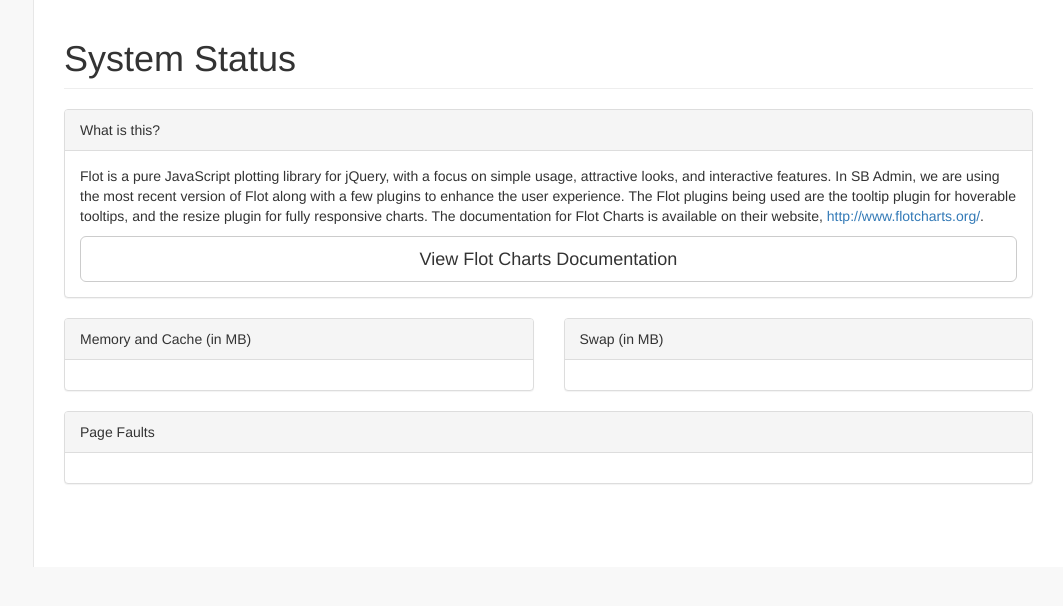
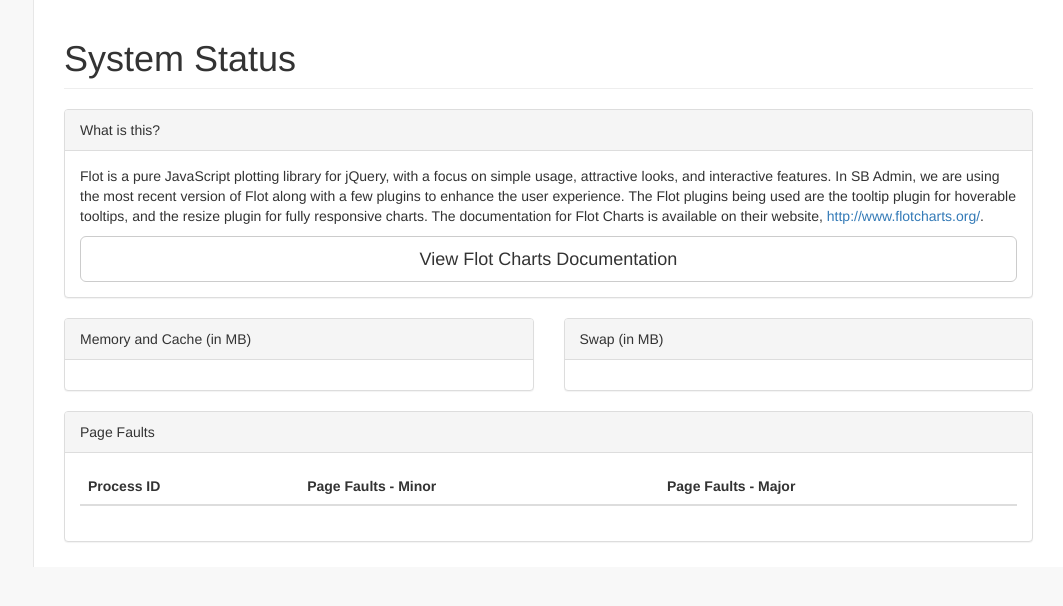
Before and after one commit to dantasl/Operational-Systems-Project, a Flask app: page / in a window 1280 px wide. Shown: the part 52-658 px from the top of the page, without its empty margins (217-1280 px from the left). Run offline with Flask 2, Linux system fonts and the light colour scheme; data that the repository does not hold is empty; some libraries are stand-ins or nearby versions.

Commit message:
Adding table of page_faults

```diff
--- a/doctor-jekyll/templates/index.html
+++ b/doctor-jekyll/templates/index.html
@@ -111,7 +111,19 @@
                         </div>
                         <!-- /.panel-heading -->
                         <div class="panel-body">
-                            <div id="page_faults_div"></div>
+                            <div class="table-responsive">
+                                <table class="table">
+                                    <thead>
+                                        <tr>
+                                            <th>Process ID</th>
+                                            <th>Page Faults - Minor</th>
+                                            <th>Page Faults - Major</th>
+                                        </tr>
+                                    </thead>
+                                    <tbody id="page_faults_table"></tbody>
+                                </table>
+                            </div>
+                            <!-- /.table-responsive -->
                         </div>
                         <!-- /.panel-body -->
                     </div>
@@ -192,10 +204,10 @@
                 $.ajax({
                     url: "/pgfaults",
                     success: function(data){
-                        $( "#page_faults_div" ).empty();
+                        $( "#page_faults_table" ).empty();
                         var response = JSON.parse(data);
                         for (var i in response) {
-                            var txt1 = "<p>Text.</p>";
+                            $('#page_faults_table').append('<tr><td>' + response[i]["pid"] + '</td><td>' + response[i]["page_minor"] + '</td><td>'+ response[i]["page_major"] + '</td></tr>');
                         }
                     }
                 });
```
